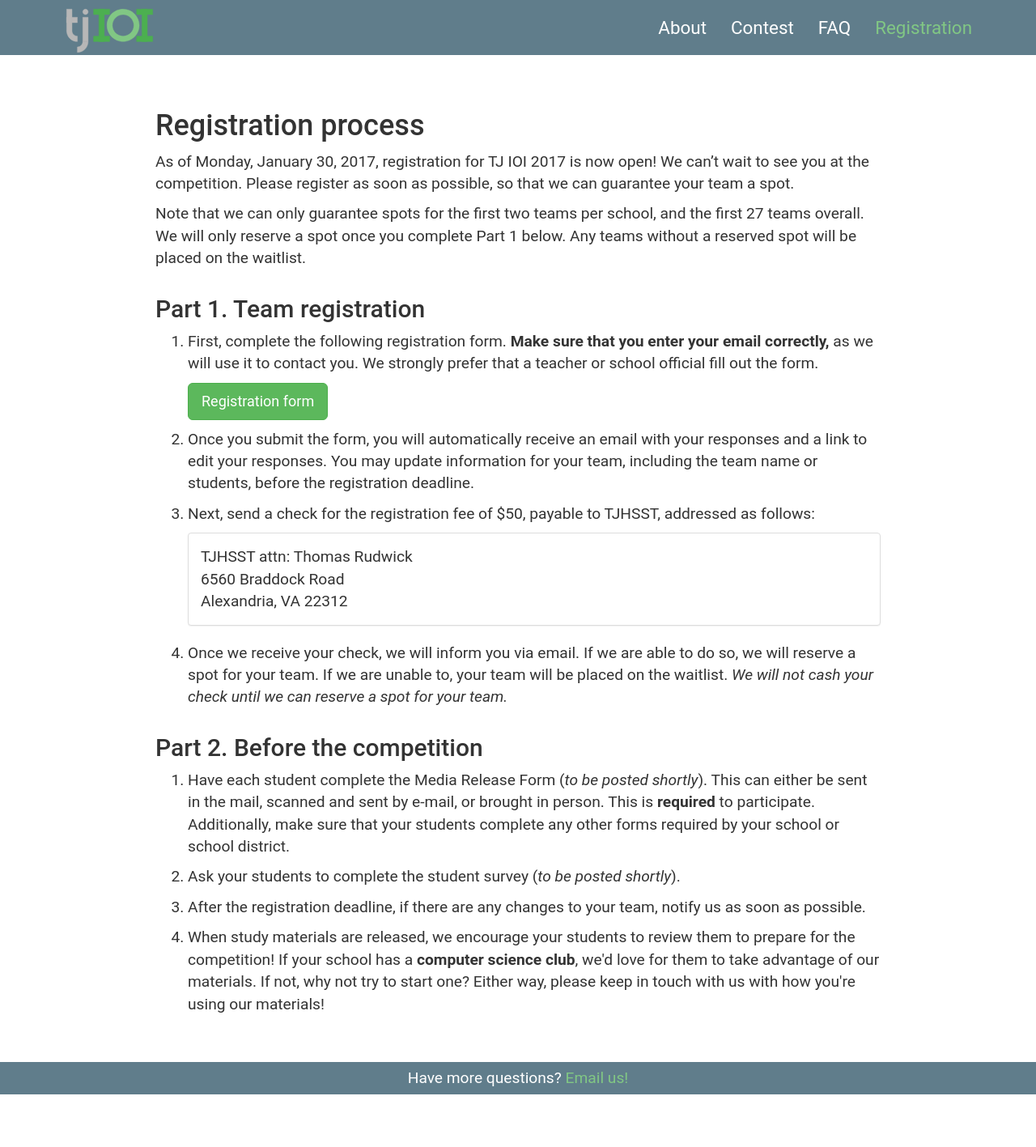
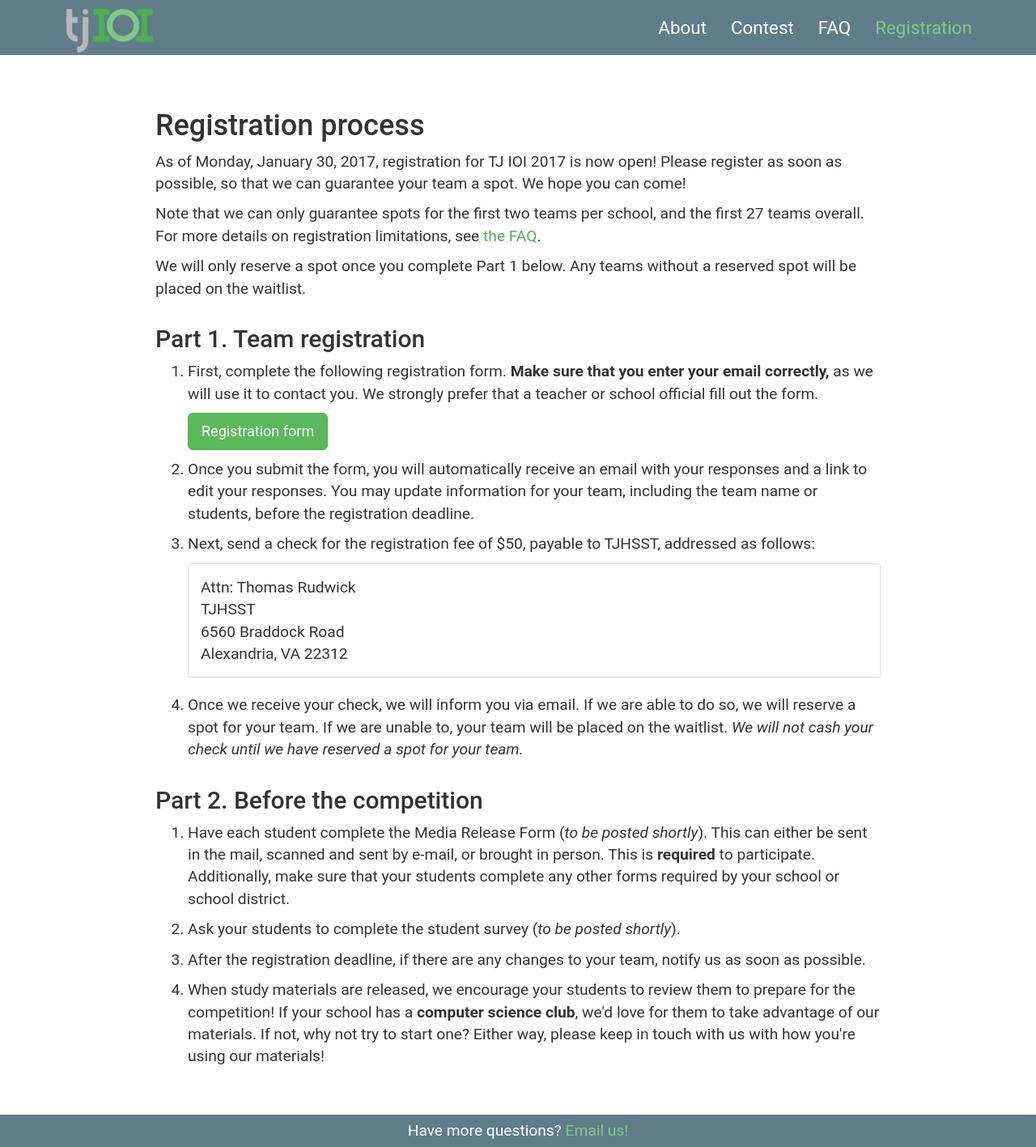
Before and after one commit to codeAligned/tjioi, a Jekyll site: the page built from registration.md, in a window 1280 px wide. Shown: the whole page at 81% size. Built offline with Jekyll 4.4.1, drawn with Linux system fonts in a browser that asks for light colours; before the commit the page ends 1352 px from its top, so only the background shows below that.

Commit message:
update registration info
i feel like im duplicating a LOT of info lol
this is somewhat a good thing because people never read anything
but at the same time it's a potential liability if we need to change info but we forget to change it somewhere

```diff
--- a/registration.md
+++ b/registration.md
@@ -6,10 +6,12 @@ permalink: /registration/
 
 # Registration process
 
-As of Monday, January 30, 2017, registration for TJ IOI 2017 is now open! We can't wait to see you
-at the competition. Please register as soon as possible, so that we can guarantee your team a spot.
+As of Monday, January 30, 2017, registration for TJ IOI 2017 is now open! Please register as soon as
+possible, so that we can guarantee your team a spot. We hope you can come!
 
 Note that we can only guarantee spots for the first two teams per school, and the first 27 teams overall.
+For more details on registration limitations, see [the FAQ]({{ '/faq' | relative_url }}).
+
 We will only reserve a spot once you complete Part 1 below. Any teams without a reserved spot will be
 placed on the waitlist.
 
@@ -27,14 +29,15 @@ placed on the waitlist.
 3.  <p>Next, send a check for the registration fee of $50, payable to TJHSST, addressed as follows:</p>
     <div class="panel panel-default">
         <div class="panel-body">
-            TJHSST attn: Thomas Rudwick<br>
+            Attn: Thomas Rudwick<br>
+            TJHSST<br>
             6560 Braddock Road<br>
             Alexandria, VA 22312
         </div>
     </div>
 4.  <p>Once we receive your check, we will inform you via email. If we are able to do so, we will reserve a
     spot for your team. If we are unable to, your team will be placed on the waitlist.
-    <em>We will not cash your check until we can reserve a spot for your team.</em></p>
+    <em>We will not cash your check until we have reserved a spot for your team.</em></p>
 
 
 ## Part 2. Before the competition
```
Also changed, not shown: faq.md (+3 -3 lines).
